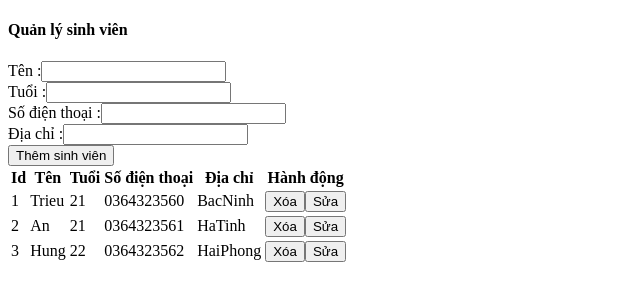
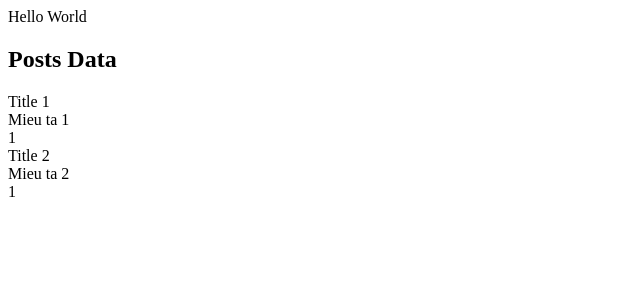
Before and after one commit to trieu2002/Learn-VueJs, a Vue app: page / in a window 1280 px wide. Shown: the top 300 px of the page, without its empty margins (0-640 px from the left). Built offline with nearby package versions, Linux system fonts and the light colour scheme.

Commit message:
commit:validate props

```diff
--- a/src/components/Manager/Manager.vue
+++ b/src/components/Manager/Manager.vue
@@ -22,7 +22,7 @@
                     <td>{{item.address}}</td>
                     <td>
                         <button @click="onRemoveItem(item.id)">Xóa</button>
-                        <button>Sửa</button>
+                        <button @click="onEditItem(item)">Sửa</button>
                     </td>
                 </tr>
             </tbody>
@@ -48,7 +48,8 @@
     methods:{
         onRemoveItem(id){
             this.list = this.list.filter(item => item.id !== id);
-        }
+        },
+
     }
   }
 </script>
--- a/src/components/Manager/Student.vue
+++ b/src/components/Manager/Student.vue
@@ -41,14 +41,16 @@
           age: this.age,
           phone: this.phone,
           address: this.address,
-        };
+        }
         this.list.push(newStudent);
         // reset input fields
         this.name = "";
         this.age = "";
         this.phone = "";
         this.address = "";
+
       },
+
     },
   };
   </script>
--- a/src/components/Post/Posts.vue
+++ b/src/components/Post/Posts.vue
@@ -1,7 +1,7 @@
 <template>
   <div>
      <h2>Posts Data</h2>
-     <single-posts v-for="post in posts" :key="post.title" :post="post"></single-posts>
+     <single-post v-for="post in posts" :key="post.title" :post="post" :isActive="1"></single-post>
   </div>
 </template>
 <script>
@@ -28,5 +28,3 @@ import SinglePost from './SinglePost.vue';
 
  };
 </script>
-<style>
-</style>
--- a/src/components/Post/SinglePost.vue
+++ b/src/components/Post/SinglePost.vue
@@ -1,16 +1,25 @@
 <template>
     <div>
         <div>{{post.title}}</div>
-        <div>{{ post.desc }}</div>
+        <div>{{post.desc}}</div>
+        <div>{{isActive}}</div>
     </div>
 </template>
 <script>
  export default{
     data(){
-        return{
+        return {};
 
-        };
-
+    },
+    props:{
+        post:{
+            type:Object,
+            required:true
+        },
+        isActive:{
+            type:Number,
+            required:true
+        }
     }
  }
 </script>
--- a/src/main.js
+++ b/src/main.js
@@ -1,5 +1,5 @@
 import { createApp } from 'vue'
-import App from './components/Manager/Manager.vue';
+import App from './App.vue';
 
 
 
```
